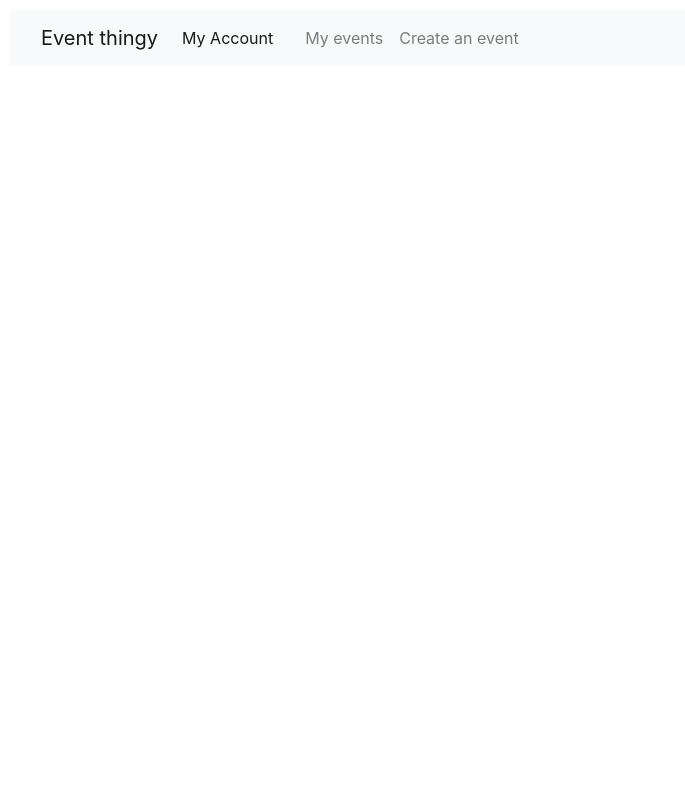
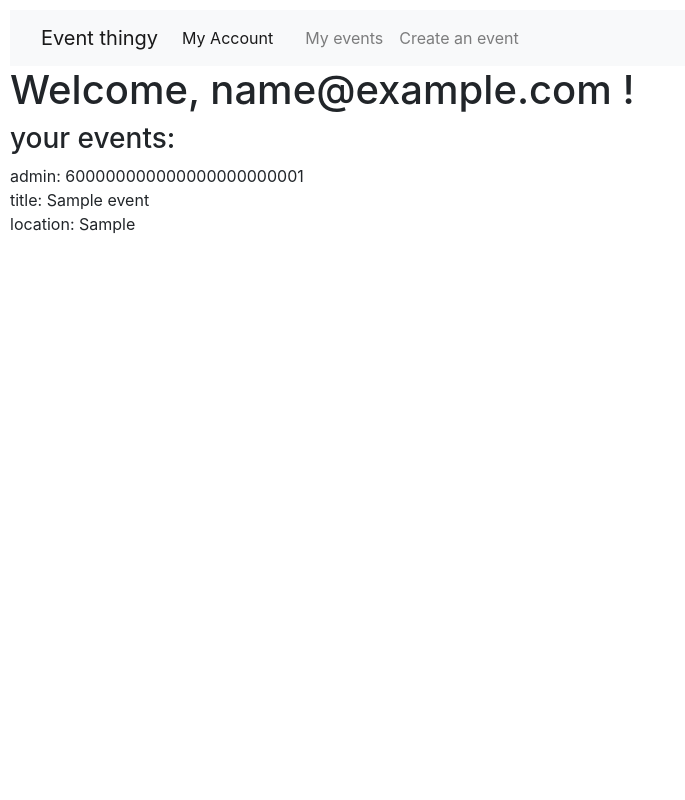
Before and after one commit to simonmihalynagy/Thy-Vent, a Node server app: page /users/600000000000000000000001 in a window 1280 px wide. Shown: the whole page, without its empty margins (0-685 px from the left). Run offline with Node 20, Linux system fonts and the light colour scheme; tables that the repository leaves empty hold one stand-in row (values such as "Sample post"); some libraries are stand-ins or nearby versions.

Commit message:
displaying the events, where user is admin

```diff
--- a/routes/users-routes.js
+++ b/routes/users-routes.js
@@ -85,12 +85,15 @@ router.post("/login", (req, res) => {
 router.get("/:id", (req, res) => {
   const id = req.params.id;
   const eventPromise = Event.find({
-    admin: { $in: [ObjectId("612546d31f263e1aa2fc8b27")] },
+    admin: { $in: [ObjectId(id)] },
   });
   const userPromise = User.findById(id);
   Promise.all([eventPromise, userPromise]).then((result) => {
-    res.render("landing-page", { resObj: result });
-    // res.send({ resObj: result });
+    res.render("landing-page", {
+      events: result[0],
+      user: result[1],
+    });
+    //res.send({ events: result[0] });
   });
 });
 
--- a/views/landing-page.hbs
+++ b/views/landing-page.hbs
@@ -51,3 +51,21 @@
     </div>
   </div>
 </nav>
+
+<h1>Welcome, {{user.email}} !</h1>
+
+<h3>your events:</h3>
+
+{{#each events}}
+  admin:
+  {{this.admin}}
+  <br />
+  title:
+  {{this.title}}
+
+  <br />
+  location:
+  {{this.location}}
+  <br />
+  <br />
+{{/each}}
```
